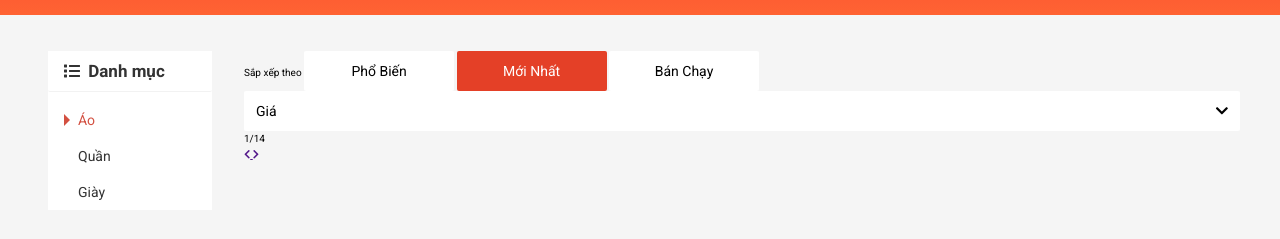
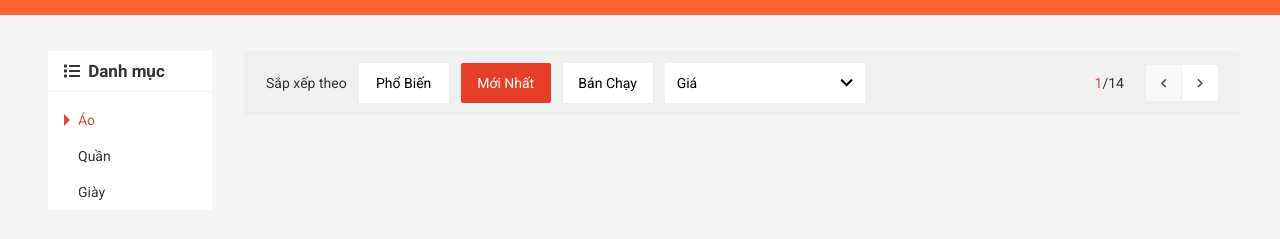
Before and after one commit to giangduong1209/shopee-web-interface, a plain HTML site: page index.html in a window 1280 px wide. Shown: the part 105-344 px from the top of the page. Drawn offline with nearby package versions, Linux system fonts and the light colour scheme.

Commit message:
Css page_control

```diff
--- a/assets/css/main.css
+++ b/assets/css/main.css
@@ -77,8 +77,6 @@
     right: 0;
 }
 
-.header__navbar-user-item{
-}
 
 .header__navbar-user-item a{
     display: block;
@@ -599,17 +597,17 @@
     width: 150px;
     box-shadow: 0 1px 3px #ccc;
     border-radius: 2px;
-
     display: none;
 }
 
 .header__search-option::after{
+
     content: "";
     display: block;
-    height: 34px;
+    height: 20px;
     width: 100%;
     position: absolute;
-    top: -15px;
+    top: -18px;
     left: 0;
 }
 
@@ -893,9 +891,6 @@
     list-style: none;
 }
 
-.category-item{
-
-}
 
 .category-item--active .category-item__link{
     color: var(--primary-color);
@@ -927,3 +922,73 @@
     right: -4px;
     color: var(--primary-color);
 }
+
+.home-filter{
+    display: flex;
+    align-items: center;
+    padding: 12px 22px;
+    background-color: rgba(0, 0, 0, 0.02);
+    border-radius: 2px;
+}
+
+.home-filter__label{
+    font-size: 1.4rem;
+    color: var(--text-color);
+    margin-right: 12px;
+}
+
+.home-filter__btn{
+    min-width: 90px;
+    margin-right: 12px;
+}
+
+.home-filter__page{
+    display: flex;
+    margin-left: auto;
+    align-items: center;
+}
+
+.home-filter__page-num{
+    font-size: 1.4rem;
+    margin-right: 22px;
+    color: var(--text-color);
+}
+
+.home-filter__page-num-current{
+    color: var(--primary-color);
+}
+
+.home-filter__page-control{
+    display: flex;
+    width: 72px;
+    height: 36px;
+    border-radius: 2px;
+    overflow: hidden;
+
+}
+
+.home-filter__page-btn{
+    display: flex;
+    flex: 1;
+    background-color: var(--white--color);
+    text-decoration: none;
+
+}
+
+.home-filter__page-icon{
+    margin: auto;
+    color: #555;
+}
+
+.home-filter__page-btn:first-child{
+    border-right: 1px solid #eee;
+}
+
+.home-filter__page-btn--disable{
+    cursor: default;
+    background-color: #f9f9f9;
+}
+
+.home-filter__page-btn--disable .home-filter__page-btn{
+    color: #ccc;
+}
```
